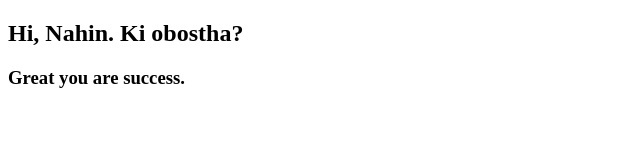
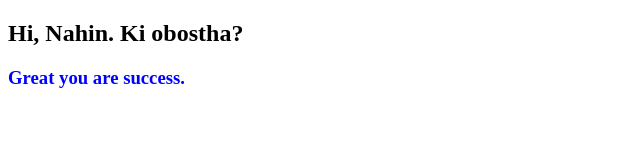
Before and after one commit to mdnahin/my-first-repo, a plain HTML site: page index.html in a window 1280 px wide. Shown: the whole page, without its empty margins (0-640 px from the left). Drawn offline with Linux system fonts and the light colour scheme.

Commit message:
recent update file

```diff
--- a/index.html
+++ b/index.html
@@ -4,6 +4,7 @@
     <meta charset="UTF-8">
     <meta http-equiv="X-UA-Compatible" content="IE=edge">
     <meta name="viewport" content="width=device-width, initial-scale=1.0">
+    <link rel="stylesheet" href="style.css">
     <title>My First Github Repo</title>
 </head>
 <body>
--- /dev/null
+++ b/style.css
@@ -0,0 +1,3 @@
+h3{
+    color: blue;
+}
```
